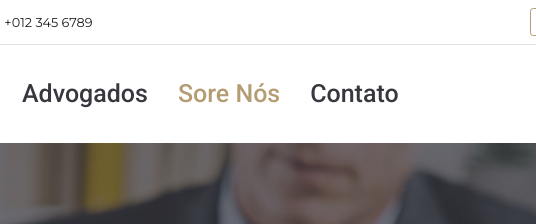
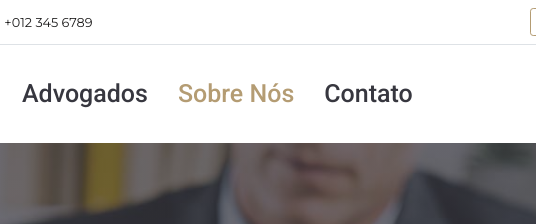
Before and after one commit to MarceloFLopez/site_teste, a plain HTML site: page about.html in a window 1280 px wide. Shown: the top 224 px of the page, 547-1083 px from the left. Drawn offline with nearby package versions, Linux system fonts and the light colour scheme.

Commit message:
Atualizar o about.html

```diff
--- a/about.html
+++ b/about.html
@@ -85,7 +85,7 @@
                             <a href="index.html" class="nav-item nav-link " style="font-size: 25px;">Home</a>
                             <a href="service.html" class="nav-item nav-link" style="font-size: 25px;">Praticas</a>
                             <a href="team.html" class="nav-item nav-link" style="font-size: 25px;">Advogados</a>
-                            <a href="about.html" class="nav-item nav-link active" style="font-size: 25px;">Sore Nós</a>
+                            <a href="about.html" class="nav-item nav-link active" style="font-size: 25px;">Sobre Nós</a>
                             <a href="contact.html" class="nav-item nav-link " style="font-size: 25px;">Contato</a>
                         </div>
 
```
